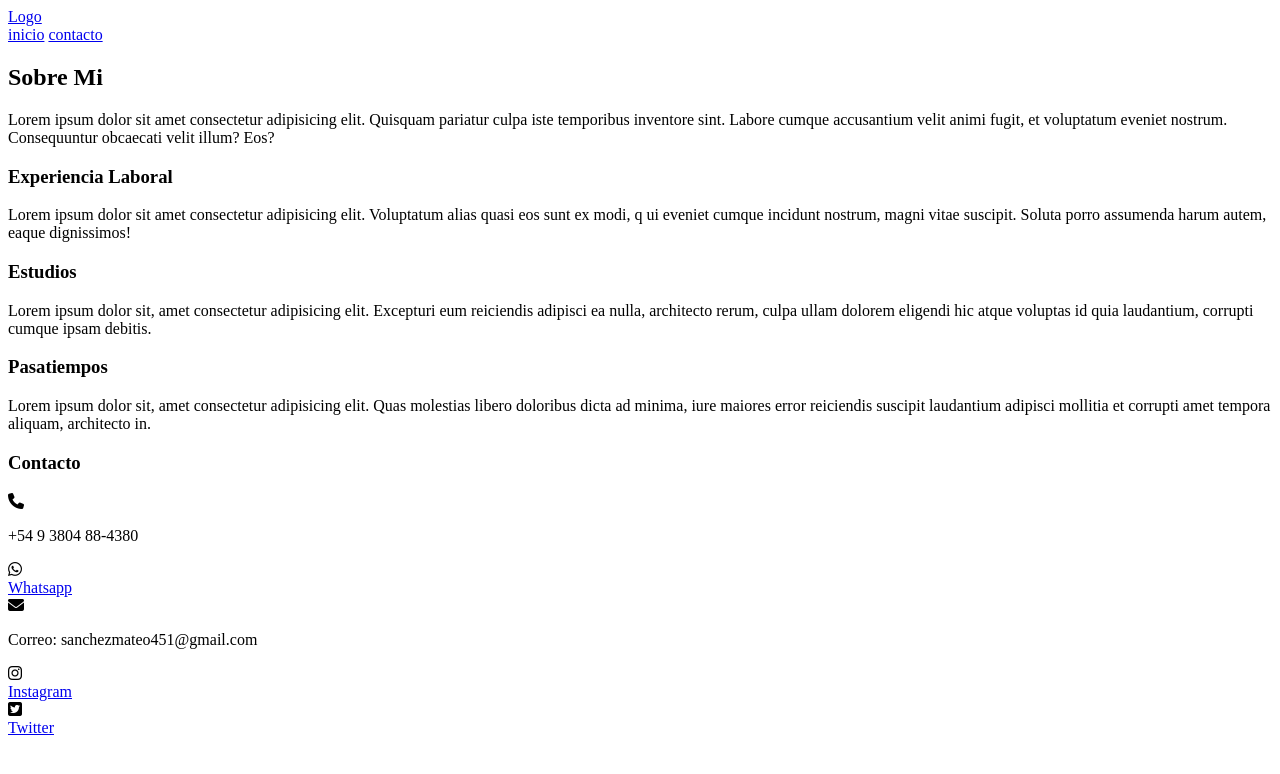
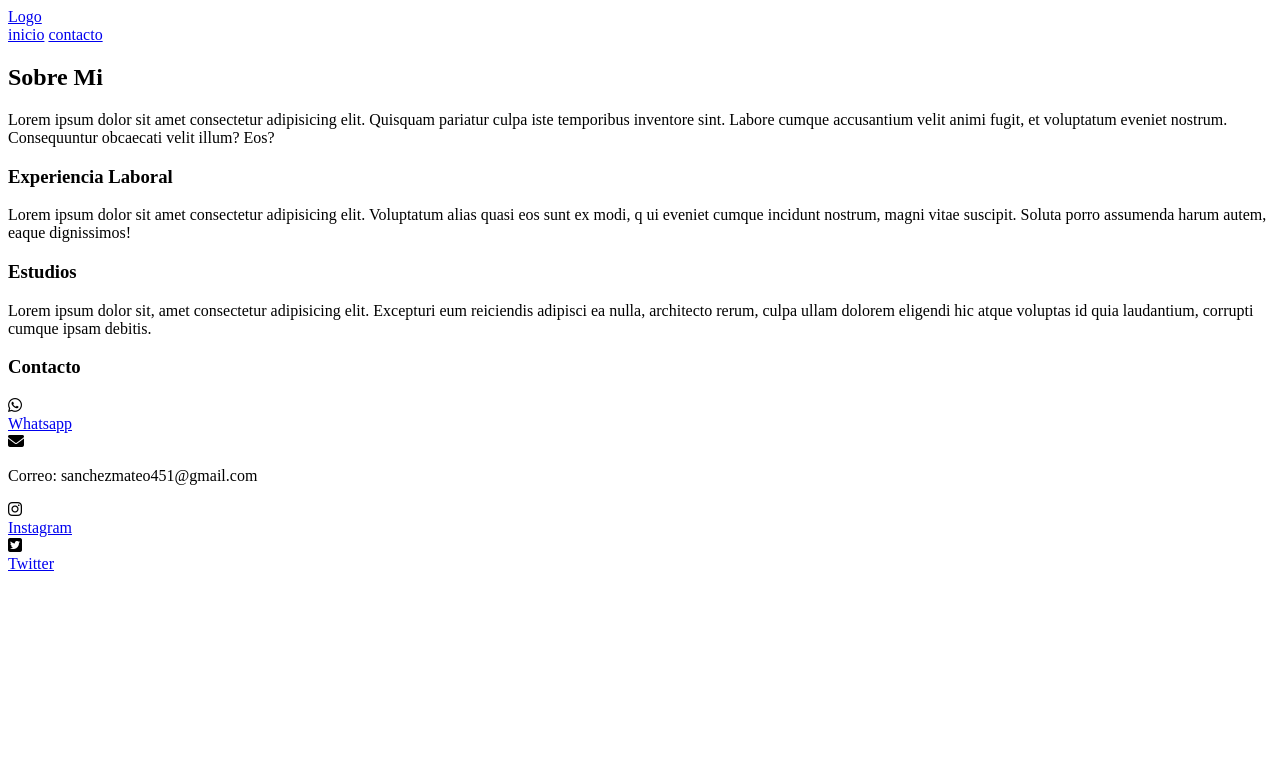
Before and after one commit to 6loccc/6loccc.github.io, a plain HTML site: page index.html in a window 1280 px wide. Drawn offline with Linux system fonts and the light colour scheme.

Commit message:
Edicion html

```diff
--- a/index.html
+++ b/index.html
@@ -5,10 +5,11 @@
     <meta http-equiv="X-UA-Compatible" content="IE=edge">
     <meta name="viewport" content="width=device-width, initial-scale=1.0">
     <script src="https://kit.fontawesome.com/310468d5bf.js" crossorigin="anonymous"></script>
-    <title>Proyecto</title>
+    <title>Mateo Sanchez</title>
 </head>
 <body>
-    <div class="head">
+    <head>
+        <div class="head">
         <div class="logo">
             <a href="#">Logo</a>
         </div>
@@ -16,8 +17,8 @@
             <a href="#">inicio</a>
             <a href="#">contacto</a>
         </nav>
-
-    </div>
+        </div>
+    </head>
     <header class="content header">
         <h2 class="tilte"> Sobre Mi </h2>
         <p>Lorem ipsum dolor sit amet consectetur adipisicing elit. Quisquam pariatur culpa iste temporibus inventore sint. Labore cumque accusantium velit animi fugit, et voluptatum eveniet nostrum. Consequuntur obcaecati velit illum? Eos?
@@ -31,6 +32,7 @@
             magni vitae suscipit. Soluta porro assumenda harum autem,
             eaque dignissimos!</p>
         </section>
+
         <section class="content studies">
         <h3 class="Subtitle"> Estudios</h3>
         <p>Lorem ipsum dolor sit, amet consectetur adipisicing elit.
@@ -38,18 +40,10 @@
             architecto rerum, culpa ullam dolorem eligendi hic atque voluptas id quia laudantium,
             corrupti cumque ipsam debitis.</p>
         </section>
-        <section class="content hobby">
-            <h3 class="Subitle"> Pasatiempos</h3>
-            <p> Lorem ipsum dolor sit, amet consectetur adipisicing elit.
-                Quas molestias libero doloribus dicta ad minima,
-                iure maiores error reiciendis suscipit laudantium adipisci mollitia et corrupti amet
-                tempora aliquam, architecto in.</p>
-        </section>
+
         <section class="content contact">
             <h3 class="subtitle"> Contacto</h3>
             <div class="btn">
-                <i class="fa-solid fa-phone"></i>
-                <p> +54 9 3804 88‑4380 </p>
                 <i class="fa-brands fa-whatsapp"></i>
                 <br>
                 <a href="https://wa.me/5493804884380">Whatsapp</a>
```
